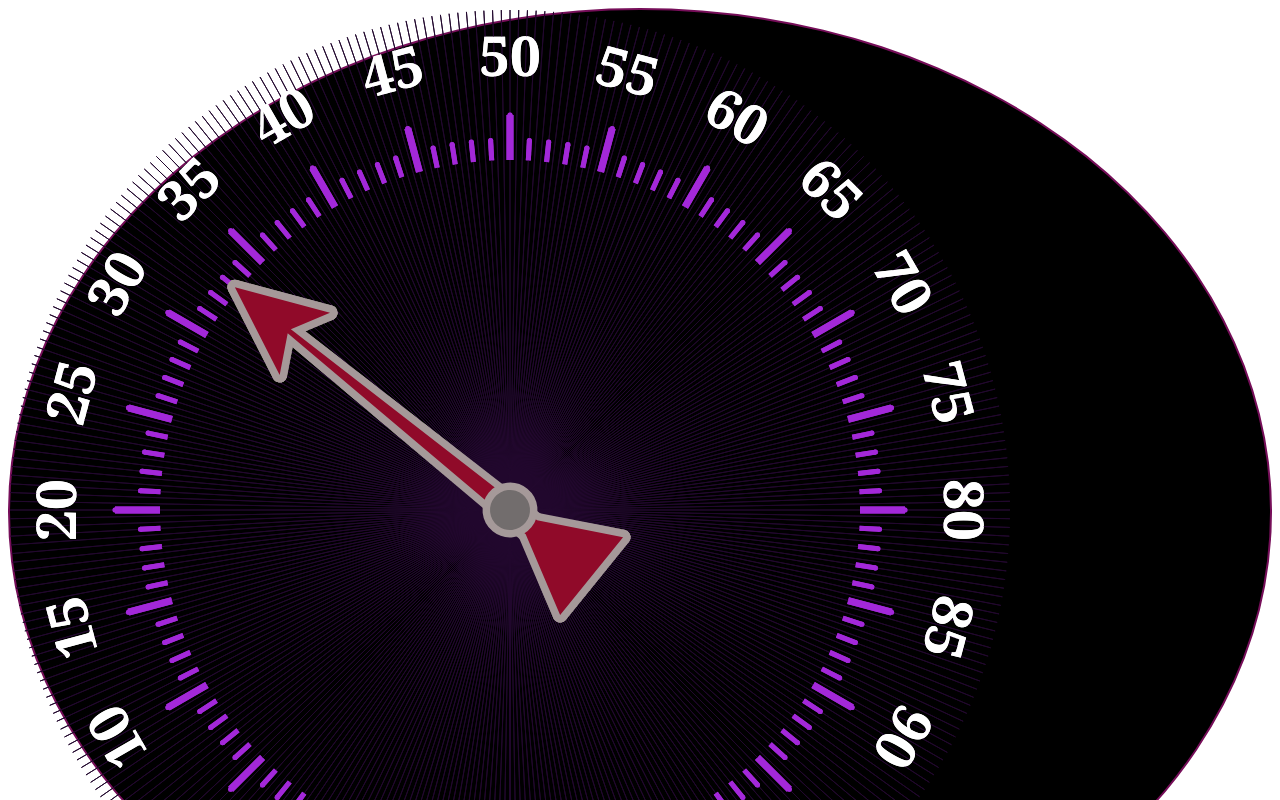
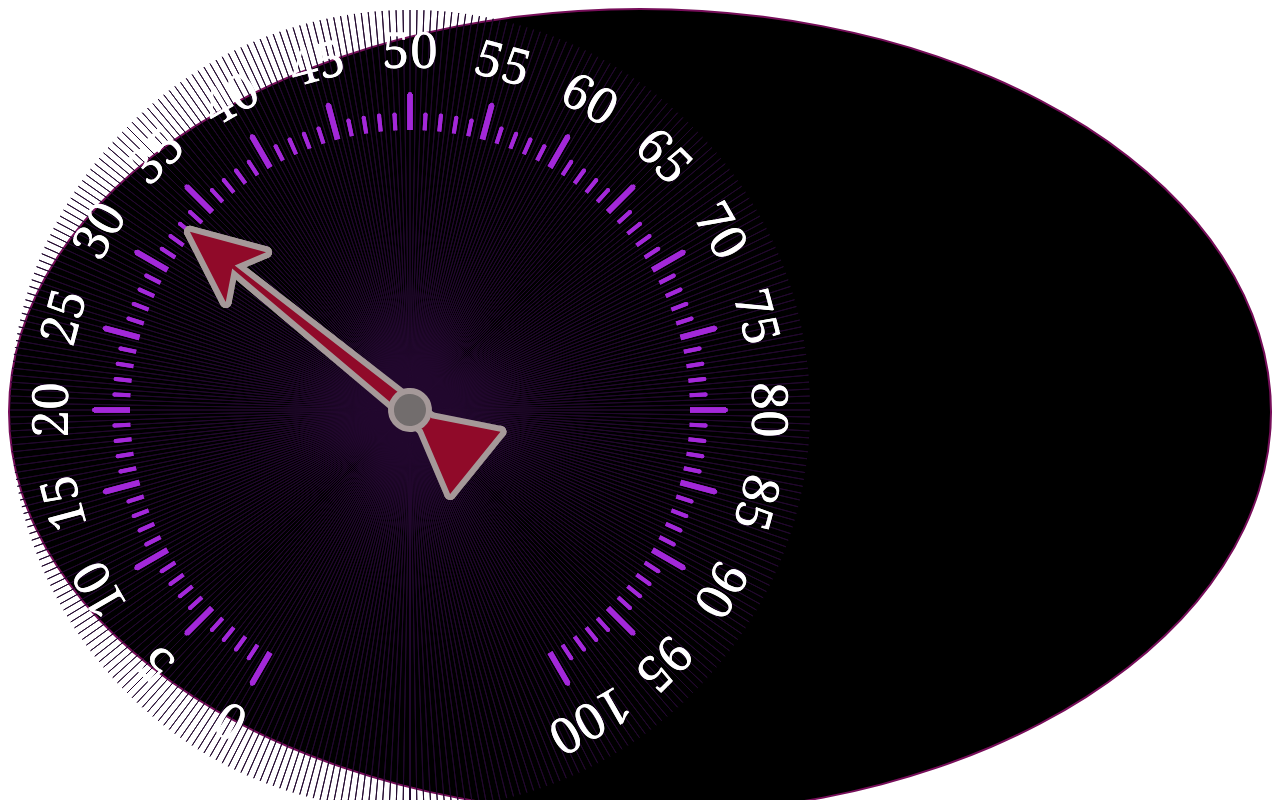
Before and after one commit to drozdzamadeusz/React-Gauges, a React app: page / in a window 1280 px wide. Shown: the top 800 px of the page. Built offline with nearby package versions, Linux system fonts and the light colour scheme; the HTML template or start-up script is replaced by a standard one.

Commit message:
corrections

```diff
--- a/src/components/Gauge.tsx
+++ b/src/components/Gauge.tsx
@@ -2,7 +2,7 @@ import React, { useEffect, useRef } from "react";
 import "./Gauge.css";
 import Vector2 from "./../libs/Vector2";
 
-const HEIHGT = 1000;
+const HEIHGT = 800;
 const WIDTH = HEIHGT;
 
 const findFontSize = () => {
@@ -25,7 +25,7 @@ const findFontSize = () => {
   return fontSize;
 };
 
-const FONT = `bold ${findFontSize()}px 'Georgia'`;
+const FONT = `${findFontSize()}px 'Georgia'`;
 
 const MAX_ROTATION = 300;
 const ROTARTION_ADJUSTMENT = (360 - MAX_ROTATION) / 2;
@@ -72,7 +72,7 @@ const drawScaleLabels = (
   ctx.fillStyle = "#ffffff";
 
   const center = new Vector2(WIDTH / 2, HEIHGT / 2);
-  const lett_pos = new Vector2(0, center.y - center.y * 0.1);
+  const lett_pos = new Vector2(0, center.y - center.y * 0.11);
   const num_labels = Math.min(MAX_NUM_LABELS, val_max - val_min);
 
   for (let i = 0; i <= num_labels; i++) {
```
